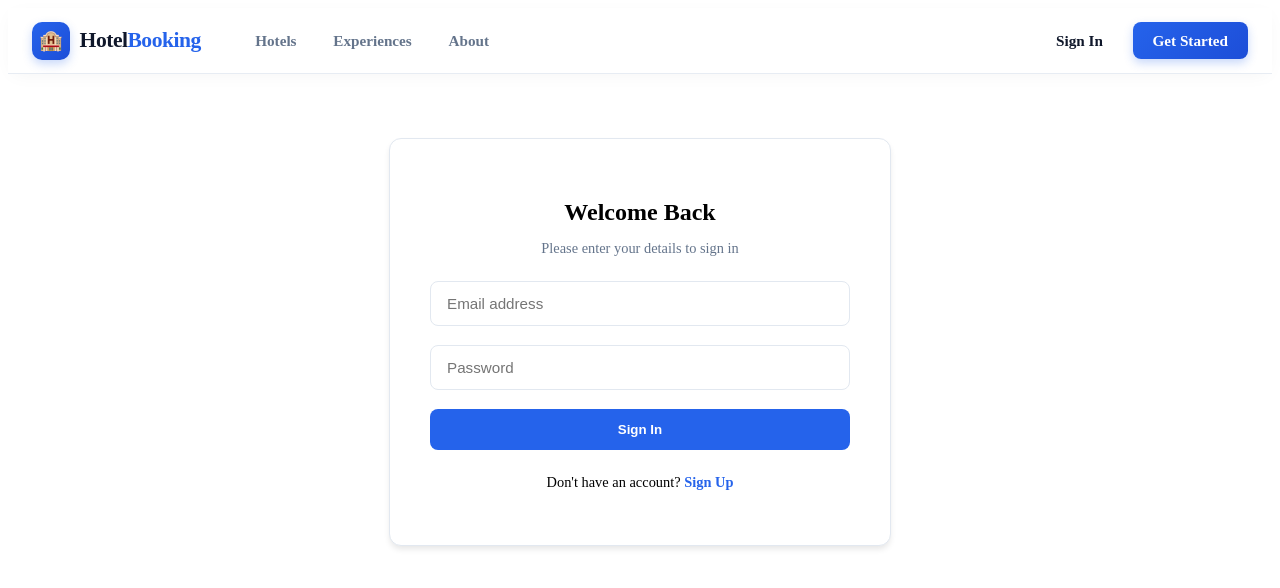
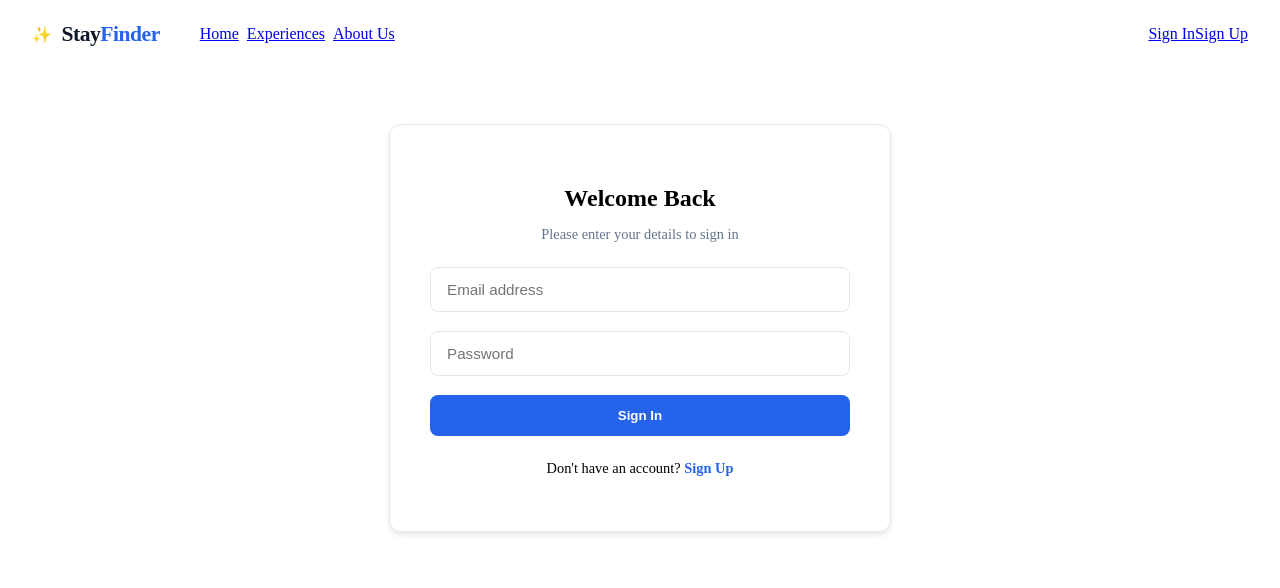
Before and after one commit to dxtaner/hotel-booking, a React app in the folder frontend/: page /login in a window 1280 px wide. Shown: the top 588 px of the page. Built offline with nearby package versions, Linux system fonts and the light colour scheme; the HTML template or start-up script is replaced by a standard one.

Commit message:
Navbar jsx edited

```diff
--- a/frontend/src/components/Navbar.jsx
+++ b/frontend/src/components/Navbar.jsx
@@ -1,123 +1,136 @@
 import { useContext, useState } from "react";
-import { Link, NavLink, useNavigate } from "react-router-dom";
-import { toast } from "react-toastify";
+import { NavLink, Link, useNavigate } from "react-router-dom";
 import { AuthContext } from "../context/AuthContext";
 import "./Navbar.css";
 
 const Navbar = () => {
   const { user, logout } = useContext(AuthContext);
-  const [menuOpen, setMenuOpen] = useState(false);
+  const [isOpen, setIsOpen] = useState(false);
   const navigate = useNavigate();
+
+  const toggleMenu = () => setIsOpen(!isOpen);
+  const closeMenu = () => setIsOpen(false);
 
   const handleLogout = () => {
     logout();
-    setMenuOpen(false);
-    toast.info("Logged out successfully.");
+    closeMenu();
     navigate("/login");
   };
 
-  const closeMenu = () => setMenuOpen(false);
-
   return (
-    <header className="navbar-wrapper">
+    <header className="navbar-header">
       <nav className="navbar-container">
         {/* Logo */}
         <Link to="/" className="navbar-logo" onClick={closeMenu}>
-          <div className="logo-badge">🏨</div>
+          <span className="logo-icon">✨</span>
           <span className="logo-text">
-            Hotel<span>Booking</span>
+            Stay<span className="logo-accent">Finder</span>
           </span>
         </Link>
 
-        {/* Mobile Hamburger Toggle */}
         <button
-          className={`hamburger ${menuOpen ? "open" : ""}`}
-          onClick={() => setMenuOpen(!menuOpen)}
-          aria-label="Toggle navigation menu"
+          className={`hamburger ${isOpen ? "is-active" : ""}`}
+          onClick={toggleMenu}
+          aria-label="Toggle Menu"
         >
           <span className="bar"></span>
           <span className="bar"></span>
           <span className="bar"></span>
         </button>
 
-        {/* Nav Links */}
-        <div className={`nav-menu ${menuOpen ? "active" : ""}`}>
+        <div className={`nav-menu ${isOpen ? "active" : ""}`}>
           <div className="nav-links">
             <NavLink
               to="/"
               className={({ isActive }) =>
-                isActive ? "nav-item active" : "nav-item"
+                isActive ? "nav-link active" : "nav-link"
               }
               onClick={closeMenu}
-              end
             >
-              Hotels
+              Home
             </NavLink>
+
             <NavLink
               to="/experiences"
               className={({ isActive }) =>
-                isActive ? "nav-item active" : "nav-item"
+                isActive ? "nav-link active" : "nav-link"
               }
               onClick={closeMenu}
             >
               Experiences
             </NavLink>
+
             <NavLink
               to="/about"
               className={({ isActive }) =>
-                isActive ? "nav-item active" : "nav-item"
+                isActive ? "nav-link active" : "nav-link"
               }
               onClick={closeMenu}
             >
-              About
+              About Us
             </NavLink>
-          </div>
 
-          {/* Auth Actions */}
-          <div className="nav-auth">
-            {user ? (
-              <div className="user-profile-group">
+            {user && (
+              <>
                 <NavLink
                   to="/dashboard"
                   className={({ isActive }) =>
-                    isActive ? "nav-item active" : "nav-item"
+                    isActive ? "nav-link active" : "nav-link"
                   }
                   onClick={closeMenu}
                 >
                   Dashboard
                 </NavLink>
+
                 <NavLink
                   to="/my-bookings"
                   className={({ isActive }) =>
-                    isActive ? "nav-item active" : "nav-item"
+                    isActive ? "nav-link active" : "nav-link"
                   }
                   onClick={closeMenu}
                 >
                   My Bookings
                 </NavLink>
+              </>
+            )}
 
-                <div className="user-info-tag">
-                  <div className="user-avatar">
-                    {user.name?.charAt(0).toUpperCase()}
-                  </div>
+            {user && user.role === "admin" && (
+              <NavLink
+                to="/admin"
+                className={({ isActive }) =>
+                  isActive
+                    ? "nav-link admin-badge active"
+                    : "nav-link admin-badge"
+                }
+                onClick={closeMenu}
+              >
+                Admin Panel
+              </NavLink>
+            )}
+          </div>
+
+          {/* Oturum Butonları & Kullanıcı Bilgisi */}
+          <div className="nav-actions">
+            {user ? (
+              <div className="user-profile">
+                <div className="user-info">
                   <span className="user-name">{user.name}</span>
                 </div>
-
-                <button onClick={handleLogout} className="btn-logout">
+                <button className="btn-logout" onClick={handleLogout}>
                   Logout
                 </button>
               </div>
             ) : (
-              <div className="guest-actions">
-                <Link to="/login" className="btn-ghost" onClick={closeMenu}>
+              <div className="auth-nav-buttons">
+                <Link to="/login" className="btn-login" onClick={closeMenu}>
                   Sign In
                 </Link>
                 <Link
                   to="/register"
-                  className="btn-primary"
+                  className="btn-register"
                   onClick={closeMenu}
                 >
-                  Get Started
+                  Sign Up
                 </Link>
               </div>
             )}
```
